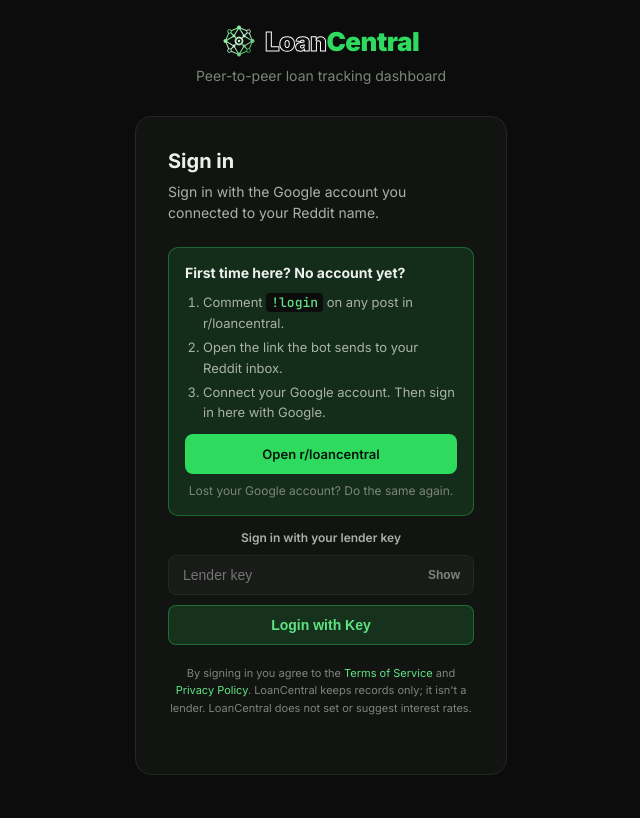
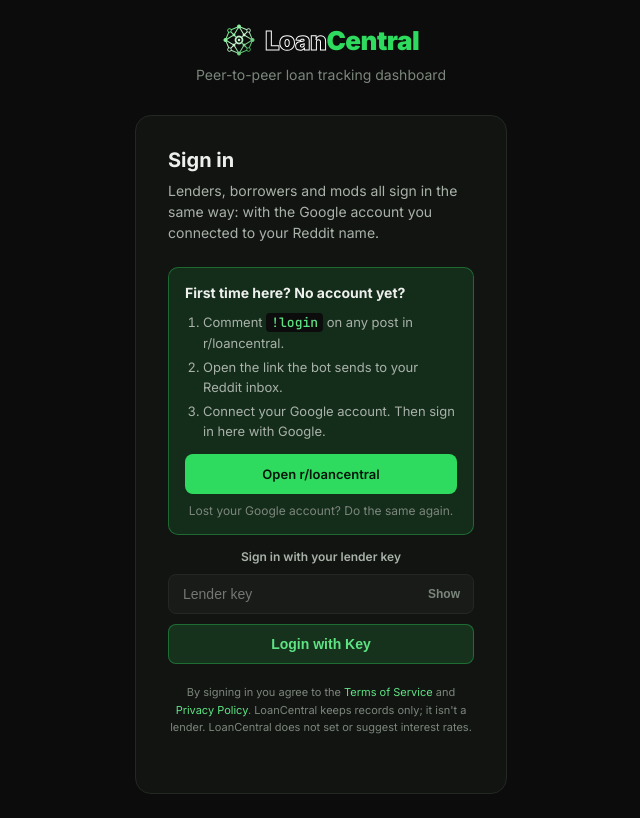
Before and after one commit to TreeHooman/LoanCentral-Test, a Flask app: page /login in a window 1280 px wide. Shown: the whole page, without its empty margins (319-959 px from the left). Before the commit the page ends 775 px from the top, so only its background shows below. Run offline with Flask 3, Linux system fonts and the light colour scheme; some libraries are stand-ins or nearby versions.

Commit message:
login: say plainly that lenders sign in with Google too; key is the fallback
Co-Authored-By: Claude Opus 5.5 <noreply@anthropic.com>

```diff
--- a/api/templates/login.html
+++ b/api/templates/login.html
@@ -67,7 +67,7 @@
     {% if oauth_ready %}
     <p>Sign in with your Reddit account to access your dashboard. We only request permission to read your username — nothing else.</p>
     {% else %}
-    <p>Sign in with the Google account you connected to your Reddit name.</p>
+    <p>Lenders, borrowers and mods all sign in the same way: with the Google account you connected to your Reddit name.</p>
     {% endif %}
 
     {% with messages = get_flashed_messages(with_categories=true) %}
@@ -115,7 +115,7 @@
     {# Until Google sign-in is configured the key is the only way in, so it is
        shown open with a plain heading instead of a toggle. #}
     <details class="key-login" {% if not google_ready %}open{% endif %}>
-    <summary>{% if google_ready %}Have a lender key?{% else %}Sign in with your lender key{% endif %}</summary>
+    <summary>{% if google_ready %}Sign in with a key instead{% else %}Sign in with your lender key{% endif %}</summary>
     <form id="keyForm" onsubmit="submitKey(event)" style="display:flex;flex-direction:column;gap:10px">
       <div style="position:relative">
         <input type="password" id="keyInput" placeholder="Lender key"
```
Also changed, not shown: tests/test_smoke_realdb.py (+1 -1 lines).
